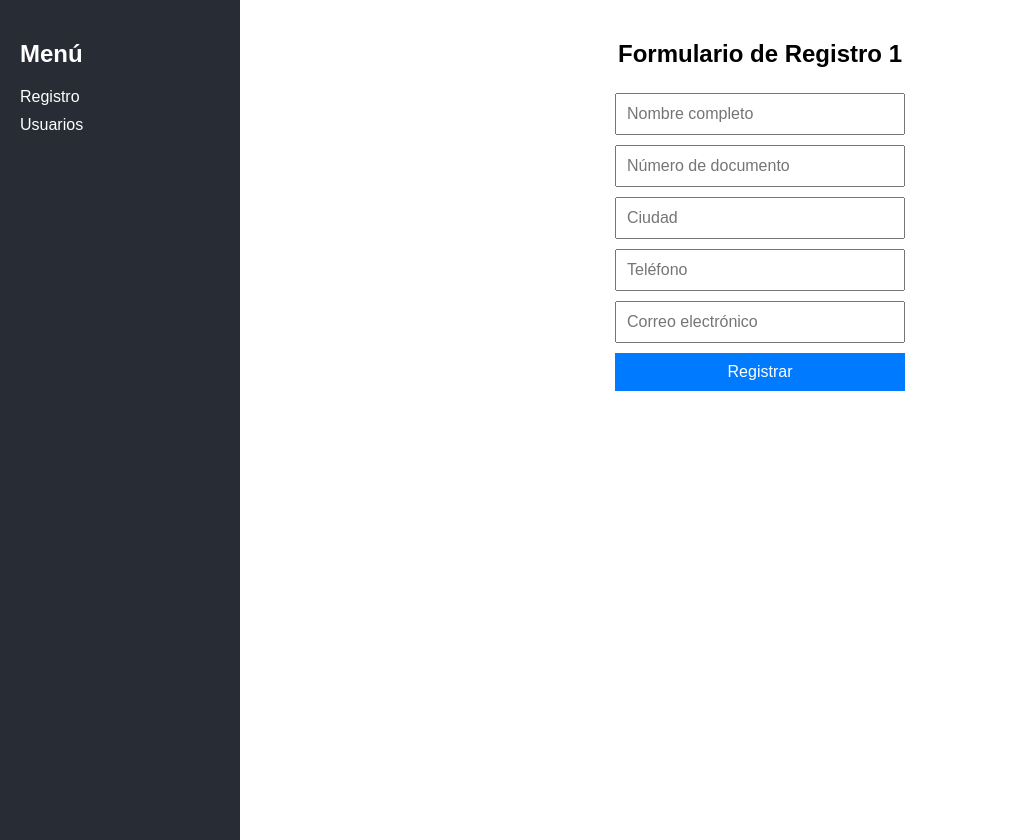
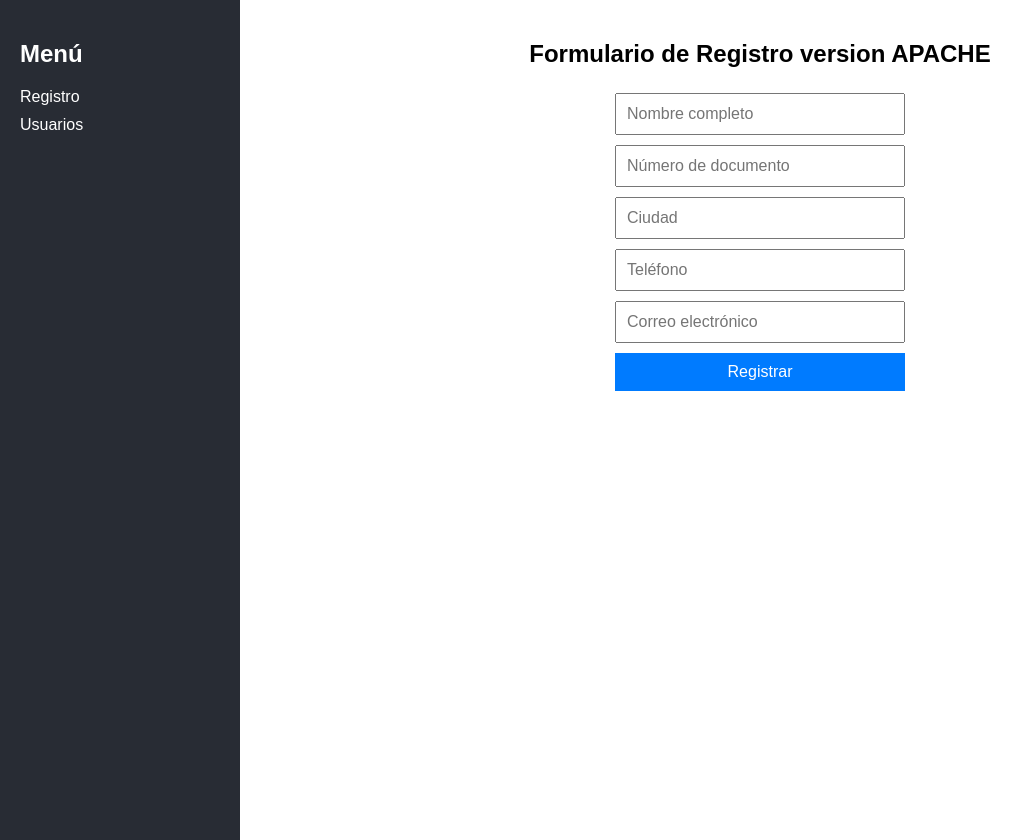
Before and after one commit to AndresGuevara18/4-proyecto-azure, a website built with webpack: page src/index.html in a window 1280 px wide. Shown: the whole page, without its empty margins (0-1032 px from the left). Built offline with nearby package versions, Linux system fonts and the light colour scheme.

Commit message:
subiendo worflow apache

```diff
--- a/src/index.html
+++ b/src/index.html
@@ -16,7 +16,7 @@
     </div>
 
     <div class="container">
-        <h2>Formulario de Registro 1</h2>
+        <h2>Formulario de Registro version APACHE</h2>
         <form id="registroForm">
             <input type="text" id="nombre" placeholder="Nombre completo" required>
             <input type="text" id="documento" placeholder="Número de documento" required>
```
